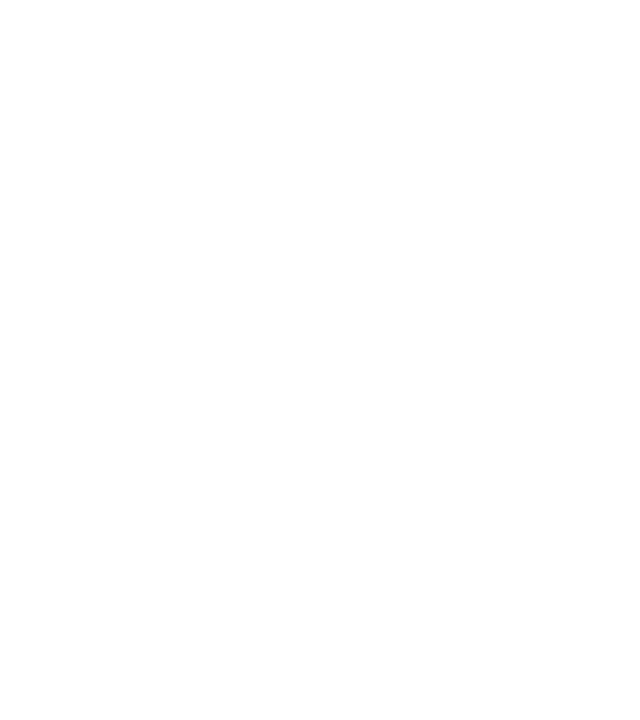
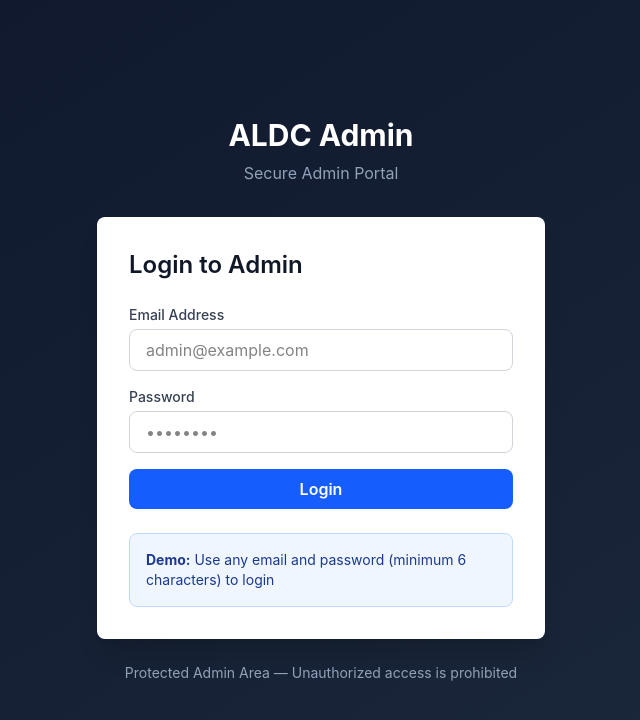
Before and after one commit to CodinSuki/ALDC-FRONTEND, a React (Vite) app: page /admin/login in a window 1280 px wide. Before the commit this address had no page. Shown: the top 720 px of the page, without its empty margins (319-959 px from the left). Built offline with nearby package versions, Linux system fonts and the light colour scheme.

Commit message:
Login and authentication

```diff
--- a/src/app/App.tsx
+++ b/src/app/App.tsx
@@ -1,4 +1,6 @@
 import { BrowserRouter, Routes, Route, Navigate } from 'react-router-dom';
+import { AuthProvider } from './context/AuthContext';
+import { ProtectedRoute } from './components/ProtectedRoute';
 import Landing from './pages/Landing';
 import About from './pages/About';
 import OurTeam from './pages/OurTeam';
@@ -11,6 +13,7 @@
 import BuyerInterestForm from './pages/BuyerInterestForm';
 import SellerForm from './components/ui/SellerForm';
 
+import AdminLogin from './pages/admin/Login';
 import AdminDashboard from './pages/admin/Dashboard';
 import AdminProjects from './pages/admin/Projects';
 import AdminProperties from './pages/admin/Properties';
@@ -27,6 +30,7 @@
 export default function App() {
   return (
     <BrowserRouter>
+      <AuthProvider>
         <Routes>
           {/* Public Routes */}
           <Route path="/" element={<Landing />} />
@@ -41,19 +45,23 @@
           <Route path="/consultation" element={<ConsultationForm />} />
           <Route path="/sell" element={<SellerForm />} />
 
-        {/* Admin Routes */}
+          {/* Admin Login Route */}
+          <Route path="/admin/login" element={<AdminLogin />} />
+
+          {/* Protected Admin Routes */}
           <Route path="/admin" element={<Navigate to="/admin/dashboard" replace />} />
-        <Route path="/admin/dashboard" element={<AdminDashboard />} />
-        <Route path="/admin/projects" element={<AdminProjects />} />
-        <Route path="/admin/properties" element={<AdminProperties />} />
-        <Route path="/admin/clients" element={<AdminClients />} />
-        <Route path="/admin/inquiries" element={<AdminInquiries />} />
-        <Route path="/admin/transactions" element={<AdminTransactions />} />
-        <Route path="/admin/agents" element={<AdminAgents />} />
-        <Route path="/admin/reports" element={<AdminReports />} />
-        <Route path="/admin/settings" element={<AdminSettings />} />
-        <Route path="/admin/commissions" element={<AdminCommissions />} />
+          <Route path="/admin/dashboard" element={<ProtectedRoute><AdminDashboard /></ProtectedRoute>} />
+          <Route path="/admin/projects" element={<ProtectedRoute><AdminProjects /></ProtectedRoute>} />
+          <Route path="/admin/properties" element={<ProtectedRoute><AdminProperties /></ProtectedRoute>} />
+          <Route path="/admin/clients" element={<ProtectedRoute><AdminClients /></ProtectedRoute>} />
+          <Route path="/admin/inquiries" element={<ProtectedRoute><AdminInquiries /></ProtectedRoute>} />
+          <Route path="/admin/transactions" element={<ProtectedRoute><AdminTransactions /></ProtectedRoute>} />
+          <Route path="/admin/agents" element={<ProtectedRoute><AdminAgents /></ProtectedRoute>} />
+          <Route path="/admin/reports" element={<ProtectedRoute><AdminReports /></ProtectedRoute>} />
+          <Route path="/admin/settings" element={<ProtectedRoute><AdminSettings /></ProtectedRoute>} />
+          <Route path="/admin/commissions" element={<ProtectedRoute><AdminCommissions /></ProtectedRoute>} />
         </Routes>
+      </AuthProvider>
     </BrowserRouter>
   );
 }
--- a/src/app/components/AdminLayout.tsx
+++ b/src/app/components/AdminLayout.tsx
@@ -1,6 +1,7 @@
-import { Link, useLocation } from 'react-router-dom';
-import { Home, Building2, Users, FileText, DollarSign, Menu, X, FolderKanban, MapPin, UserSearch, MessageSquare, CreditCard, UserCog, BarChart3, Settings } from 'lucide-react';
+import { Link, useLocation, useNavigate } from 'react-router-dom';
+import { Home, Building2, Users, FileText, DollarSign, Menu, X, FolderKanban, MapPin, UserSearch, MessageSquare, CreditCard, UserCog, BarChart3, Settings, LogOut } from 'lucide-react';
 import { useState } from 'react';
+import { useAuth } from '../context/AuthContext';
 
 const navigation: Array<{ name: string; path: string; icon: any; disabled?: boolean }> = [
   { name: 'Dashboard', path: '/admin/dashboard', icon: Home },
@@ -20,7 +21,14 @@
 
 export default function AdminLayout({ children }: AdminLayoutProps) {
   const location = useLocation();
+  const navigate = useNavigate();
+  const { logout } = useAuth();
   const [sidebarOpen, setSidebarOpen] = useState(false);
+
+  const handleLogout = () => {
+    logout();
+    navigate('/admin/login');
+  };
 
   return (
     <div className="min-h-screen bg-gray-50">
@@ -87,7 +95,7 @@
 
         {/* User Info */}
         <div className="absolute bottom-0 left-0 right-0 p-4 border-t border-gray-800">
-          <div className="flex items-center gap-3">
+          <div className="flex items-center gap-3 mb-4">
             <div className="w-10 h-10 rounded-full bg-green-600 flex items-center justify-center text-white">
               A
             </div>
@@ -96,6 +104,13 @@
               <div className="text-xs text-gray-400">admin@aldc.ph</div>
             </div>
           </div>
+          <button
+            onClick={handleLogout}
+            className="w-full flex items-center gap-2 px-3 py-2 rounded-lg text-gray-300 hover:bg-red-600 hover:text-white transition-colors text-sm"
+          >
+            <LogOut className="w-4 h-4" />
+            <span>Logout</span>
+          </button>
         </div>
       </aside>
 
--- /dev/null
+++ b/src/app/components/ProtectedRoute.tsx
@@ -0,0 +1,29 @@
+import { Navigate } from 'react-router-dom';
+import { useAuth } from '../context/AuthContext';
+
+interface ProtectedRouteProps {
+  children: React.ReactNode;
+}
+
+export function ProtectedRoute({ children }: ProtectedRouteProps) {
+  const { isAuthenticated, isLoading } = useAuth();
+
+  if (isLoading) {
+    return (
+      <div className="min-h-screen flex items-center justify-center bg-gray-50">
+        <div className="text-center">
+          <div className="inline-block">
+            <div className="w-12 h-12 border-4 border-gray-200 border-t-blue-600 rounded-full animate-spin"></div>
+          </div>
+          <p className="mt-4 text-gray-600">Loading...</p>
+        </div>
+      </div>
+    );
+  }
+
+  if (!isAuthenticated) {
+    return <Navigate to="/admin/login" replace />;
+  }
+
+  return <>{children}</>;
+}
--- /dev/null
+++ b/src/app/context/AuthContext.tsx
@@ -0,0 +1,71 @@
+import React, { createContext, useContext, useState, useEffect } from 'react';
+
+interface AuthContextType {
+  isAuthenticated: boolean;
+  isLoading: boolean;
+  login: (email: string, password: string) => Promise<void>;
+  logout: () => void;
+}
+
+const AuthContext = createContext<AuthContextType | undefined>(undefined);
+
+export function AuthProvider({ children }: { children: React.ReactNode }) {
+  const [isAuthenticated, setIsAuthenticated] = useState(false);
+  const [isLoading, setIsLoading] = useState(true);
+
+  // Check if user is already logged in on mount
+  useEffect(() => {
+    const storedAuth = localStorage.getItem('adminAuth');
+    if (storedAuth) {
+      try {
+        const authData = JSON.parse(storedAuth);
+        // Optional: Validate token expiration here if you add timestamps
+        setIsAuthenticated(true);
+      } catch (e) {
+        localStorage.removeItem('adminAuth');
+      }
+    }
+    setIsLoading(false);
+  }, []);
+
+  const login = async (email: string, password: string): Promise<void> => {
+    // TODO: Replace with actual API call to your backend
+    // This is a simple demo implementation
+    return new Promise((resolve, reject) => {
+      setTimeout(() => {
+        // Demo credentials - replace with real authentication
+        if (email && password.length >= 6) {
+          const authData = {
+            email,
+            timestamp: new Date().toISOString(),
+            // In production, you'd store a JWT token here instead
+          };
+          localStorage.setItem('adminAuth', JSON.stringify(authData));
+          setIsAuthenticated(true);
+          resolve();
+        } else {
+          reject(new Error('Invalid credentials'));
+        }
+      }, 500);
+    });
+  };
+
+  const logout = () => {
+    localStorage.removeItem('adminAuth');
+    setIsAuthenticated(false);
+  };
+
+  return (
+    <AuthContext.Provider value={{ isAuthenticated, isLoading, login, logout }}>
+      {children}
+    </AuthContext.Provider>
+  );
+}
+
+export function useAuth() {
+  const context = useContext(AuthContext);
+  if (!context) {
+    throw new Error('useAuth must be used within AuthProvider');
+  }
+  return context;
+}
--- /dev/null
+++ b/src/app/pages/admin/Login.tsx
@@ -0,0 +1,113 @@
+import { useState } from 'react';
+import { useNavigate, Navigate } from 'react-router-dom';
+import { useAuth } from '../../context/AuthContext';
+
+export default function AdminLogin() {
+  const navigate = useNavigate();
+  const { login, isAuthenticated } = useAuth();
+  const [email, setEmail] = useState('');
+  const [password, setPassword] = useState('');
+  const [error, setError] = useState('');
+  const [isLoading, setIsLoading] = useState(false);
+
+  // If already authenticated, redirect to dashboard
+  if (isAuthenticated) {
+    return <Navigate to="/admin/dashboard" replace />;
+  }
+
+  const handleSubmit = async (e: React.FormEvent) => {
+    e.preventDefault();
+    setError('');
+    setIsLoading(true);
+
+    try {
+      await login(email, password);
+      navigate('/admin/dashboard');
+    } catch (err) {
+      setError(err instanceof Error ? err.message : 'Login failed. Please try again.');
+    } finally {
+      setIsLoading(false);
+    }
+  };
+
+  return (
+    <div className="min-h-screen bg-gradient-to-br from-slate-900 to-slate-800 flex items-center justify-center p-4">
+      <div className="w-full max-w-md">
+        {/* Logo/Header */}
+        <div className="text-center mb-8">
+          <h1 className="text-3xl font-bold text-white mb-2">ALDC Admin</h1>
+          <p className="text-slate-400">Secure Admin Portal</p>
+        </div>
+
+        {/* Login Card */}
+        <div className="bg-white rounded-lg shadow-xl p-8">
+          <h2 className="text-2xl font-semibold text-gray-900 mb-6">Login to Admin</h2>
+
+          {error && (
+            <div className="mb-4 p-3 bg-red-50 border border-red-200 rounded-md">
+              <p className="text-red-700 text-sm">{error}</p>
+            </div>
+          )}
+
+          <form onSubmit={handleSubmit} className="space-y-4">
+            {/* Email Field */}
+            <div>
+              <label htmlFor="email" className="block text-sm font-medium text-gray-700 mb-1">
+                Email Address
+              </label>
+              <input
+                id="email"
+                type="email"
+                value={email}
+                onChange={(e) => setEmail(e.target.value)}
+                placeholder="admin@example.com"
+                className="w-full px-4 py-2 border border-gray-300 rounded-lg focus:ring-2 focus:ring-blue-500 focus:border-transparent outline-none transition"
+                required
+                disabled={isLoading}
+              />
+            </div>
+
+            {/* Password Field */}
+            <div>
+              <label htmlFor="password" className="block text-sm font-medium text-gray-700 mb-1">
+                Password
+              </label>
+              <input
+                id="password"
+                type="password"
+                value={password}
+                onChange={(e) => setPassword(e.target.value)}
+                placeholder="••••••••"
+                className="w-full px-4 py-2 border border-gray-300 rounded-lg focus:ring-2 focus:ring-blue-500 focus:border-transparent outline-none transition"
+                required
+                disabled={isLoading}
+                minLength={6}
+              />
+            </div>
+
+            {/* Submit Button */}
+            <button
+              type="submit"
+              disabled={isLoading}
+              className="w-full bg-blue-600 hover:bg-blue-700 disabled:bg-blue-400 text-white font-semibold py-2 px-4 rounded-lg transition duration-200"
+            >
+              {isLoading ? 'Logging in...' : 'Login'}
+            </button>
+          </form>
+
+          {/* Demo Credentials Note */}
+          <div className="mt-6 p-4 bg-blue-50 border border-blue-200 rounded-lg">
+            <p className="text-sm text-blue-900">
+              <strong>Demo:</strong> Use any email and password (minimum 6 characters) to login
+            </p>
+          </div>
+        </div>
+
+        {/* Footer */}
+        <p className="text-center text-slate-400 text-sm mt-6">
+          Protected Admin Area — Unauthorized access is prohibited
+        </p>
+      </div>
+    </div>
+  );
+}
```
Also changed, not shown: 1 other file (tests, documents, lock files or other folders). Lines whose indentation alone changed are shown as unchanged.
